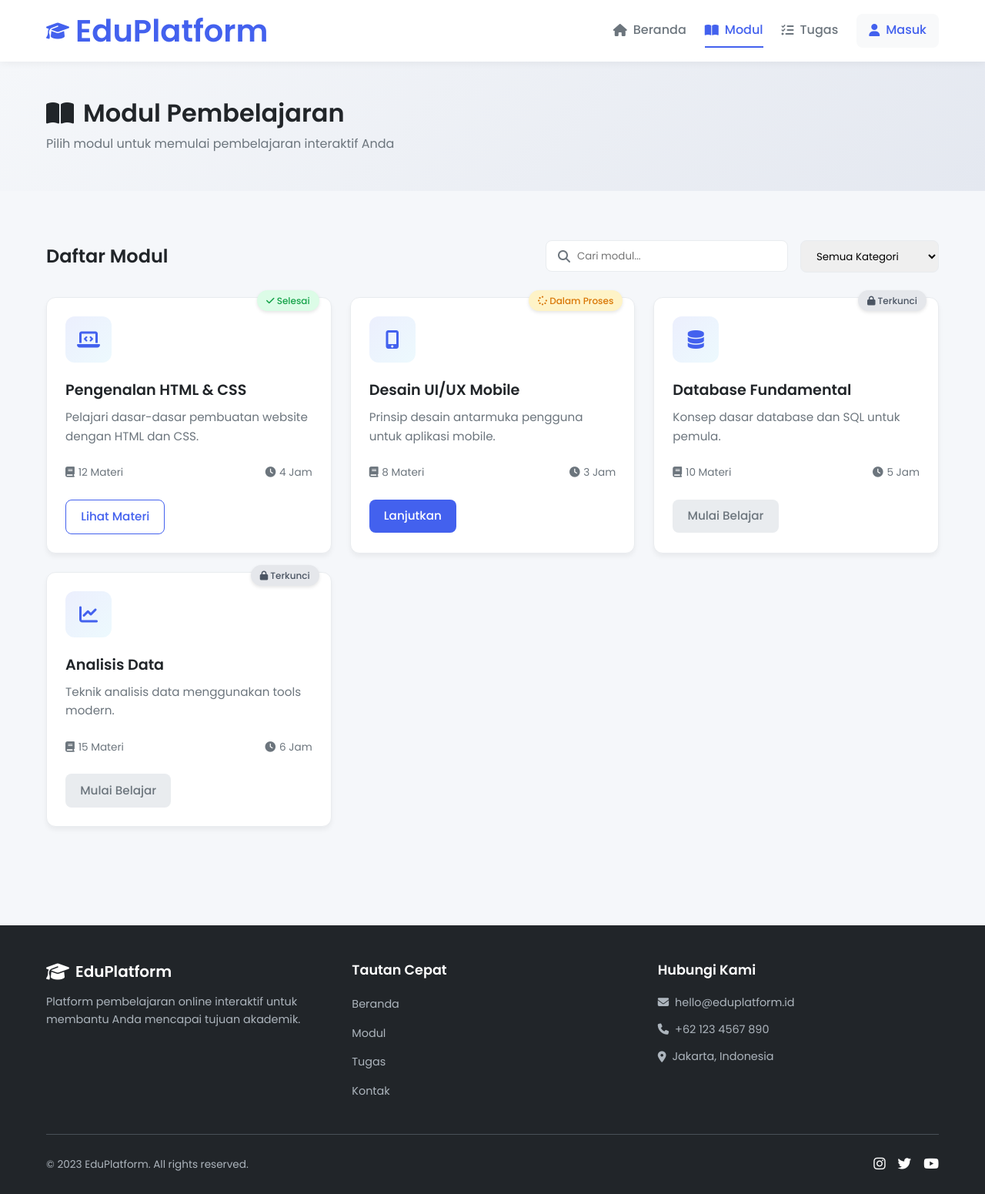
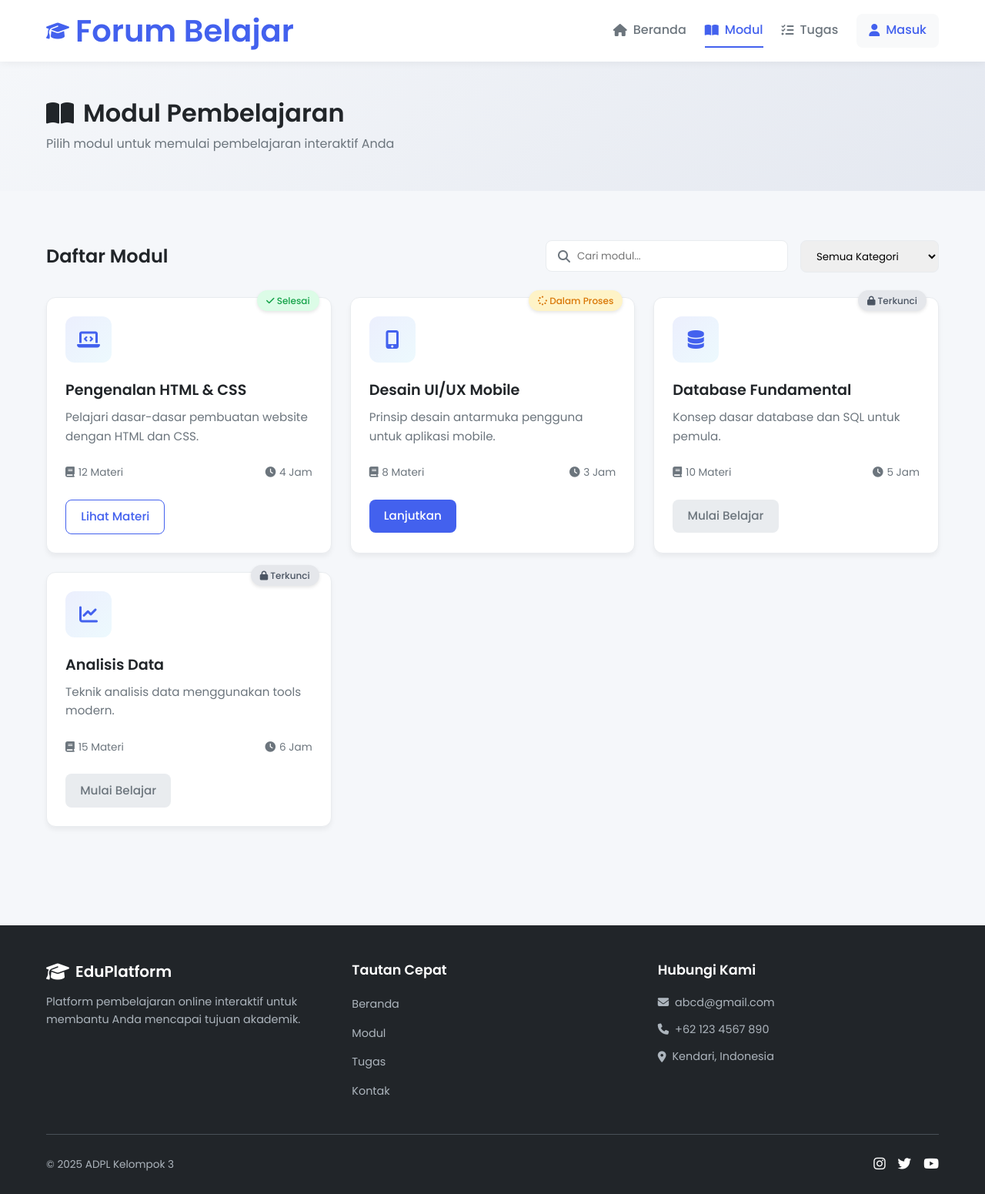
Before and after one commit to Syahrrulll/syahrrulll.github.io, a plain HTML site: page Modul/modul.html in a window 1280 px wide. Shown: the whole page at 77% size. Drawn offline with Linux system fonts and the light colour scheme; a script that the page names is missing.

Commit message:
update titles and footer information across multiple HTML files

```diff
--- a/Modul/modul.html
+++ b/Modul/modul.html
@@ -3,7 +3,7 @@
 <head>
   <meta charset="UTF-8">
   <meta name="viewport" content="width=device-width, initial-scale=1.0">
-  <title>EduPlatform - Modul Pembelajaran</title>
+  <title>Modul - Modul Pembelajaran</title>
   <link rel="stylesheet" href="https://cdnjs.cloudflare.com/ajax/libs/font-awesome/6.4.0/css/all.min.css">
   <link href="https://fonts.googleapis.com/css2?family=Poppins:wght@300;400;500;600;700&display=swap" rel="stylesheet">
   <link rel="stylesheet" href="style.css">
@@ -13,7 +13,7 @@
     <div class="container">
       <div class="logo">
         <i class="fas fa-graduation-cap"></i>
-        <h1>EduPlatform</h1>
+        <h1>Forum Belajar</h1>
       </div>
       <nav>
         <a href="index.html"><i class="fas fa-home"></i> Beranda</a>
@@ -142,14 +142,14 @@
         <div class="footer-contact">
           <h4>Hubungi Kami</h4>
           <ul>
-            <li><i class="fas fa-envelope"></i> hello@eduplatform.id</li>
+            <li><i class="fas fa-envelope"></i> abcd@gmail.com</li>
             <li><i class="fas fa-phone"></i> +62 123 4567 890</li>
-            <li><i class="fas fa-map-marker-alt"></i> Jakarta, Indonesia</li>
+            <li><i class="fas fa-map-marker-alt"></i> Kendari, Indonesia</li>
           </ul>
         </div>
       </div>
       <div class="footer-bottom">
-        <p>&copy; 2023 EduPlatform. All rights reserved.</p>
+        <p>&copy; 2025 ADPL Kelompok 3</p>
         <div class="social-links">
           <a href="#"><i class="fab fa-instagram"></i></a>
           <a href="#"><i class="fab fa-twitter"></i></a>
```
Also changed, not shown: Modul/index.html (+5 -5 lines), Modul/tugas.html (+5 -5 lines).
